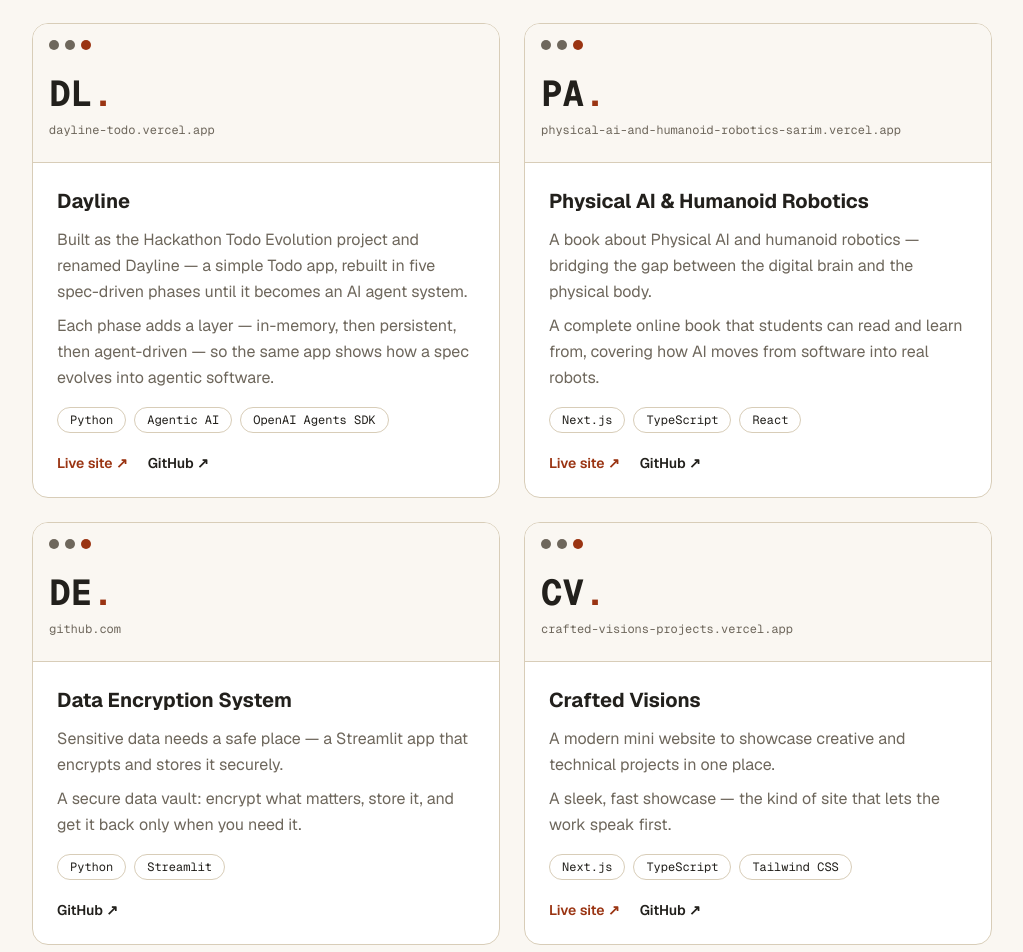
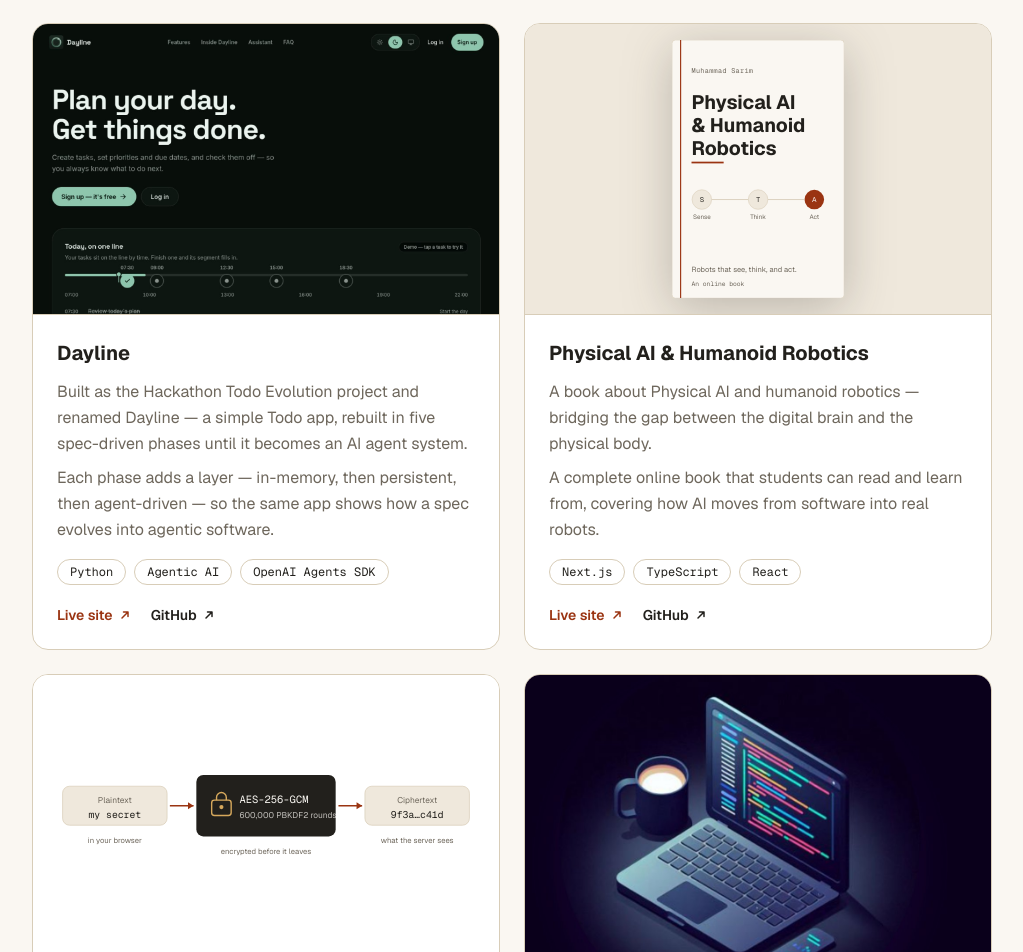
Before and after one commit to SarimArain99/my-portfolio-web, a Next.js app: page / in a window 1280 px wide. Shown: the part 1080-2032 px from the top of the page, without its empty margins (128-1151 px from the left). Built offline with nearby package versions, Linux system fonts and the light colour scheme.

Commit message:
Redesign featured-project cards (A+C hybrid): real screenshots, book cover, encryption diagram; add CipherVault, remove Data Encryption System

```diff
--- a/src/app/globals.css
+++ b/src/app/globals.css
@@ -18,6 +18,7 @@
   --shadow-lift: 0 10px 30px rgba(154, 52, 18, 0.25);
   --shadow-card: 0 20px 50px rgba(34, 32, 28, 0.18);
   --shadow-nav: 0 8px 30px rgba(34, 32, 28, 0.15);
+  --drop-shadow-cover: 0 10px 24px rgba(34, 32, 28, 0.25);
   --font-sans: var(--font-geist-sans), ui-sans-serif, system-ui, sans-serif;
   --font-mono: var(--font-geist-mono), ui-monospace, monospace;
   --font-outlier: "Geist Mono", ui-monospace, monospace;
--- a/src/app/layout.tsx
+++ b/src/app/layout.tsx
@@ -23,7 +23,7 @@ export const metadata: Metadata = {
     template: "%s | Muhammad Sarim",
   },
   description:
-    "Muhammad Sarim is a software developer building Agentic AI systems. School Admin at Islamic Science College, 1,195 students, and a teacher of Website Development with Next.js and AI. Featured work: Dayline (built as the Hackathon Todo Evolution project and renamed Dayline), Physical AI & Humanoid Robotics, Data Encryption System, Crafted Visions.",
+    "Muhammad Sarim is a software developer building Agentic AI systems. School Admin at Islamic Science College, 1,195 students, and a teacher of Website Development with Next.js and AI. Featured work: Dayline (built as the Hackathon Todo Evolution project and renamed Dayline), Physical AI & Humanoid Robotics, CipherVault, Crafted Visions.",
   keywords: [
     "Muhammad Sarim",
     "SarimArain99",
--- a/src/app/page.tsx
+++ b/src/app/page.tsx
@@ -1,6 +1,28 @@
 import Image from "next/image";
 import Reveal from "@/components/Reveal";
+import { BookCover, VaultDiagram } from "@/components/ProjectVisuals";
 import { CURRENTLY, FEATURED_PROJECTS, MORE_PROJECTS, PROFILE, STATS } from "@/lib/data";
+
+function ExternalIcon() {
+  return (
+    <svg
+      width="12"
+      height="12"
+      viewBox="0 0 12 12"
+      fill="none"
+      aria-hidden="true"
+      className="shrink-0"
+    >
+      <path
+        d="M3 9L9 3M9 3H4.5M9 3v4.5"
+        stroke="currentColor"
+        strokeWidth="1.5"
+        strokeLinecap="round"
+        strokeLinejoin="round"
+      />
+    </svg>
+  );
+}
 
 function SectionHeading({ kicker, title }: { kicker: string; title: string }) {
   return (
@@ -120,20 +142,25 @@ export default function Home() {
           {FEATURED_PROJECTS.map((p, i) => (
             <Reveal key={p.title} delay={(i % 2) * 120}>
               <article className="group flex h-full flex-col overflow-hidden rounded-2xl border border-line bg-surface transition-colors transition-transform transition-shadow duration-300 hover:-translate-y-1.5 hover:border-accent/60 hover:shadow-card">
-                {/* Card header: CSS mock browser chrome, not a fake screenshot */}
-                <div className="border-b border-line bg-paper px-4 pb-6 pt-4">
-                  <div className="flex items-center gap-1.5">
-                    <span className="h-2.5 w-2.5 rounded-full bg-muted" />
-                    <span className="h-2.5 w-2.5 rounded-full bg-muted" />
-                    <span className="h-2.5 w-2.5 rounded-full bg-accent" />
-                  </div>
-                  <p className="mt-6 font-mono text-4xl font-bold text-ink transition-transform duration-300 group-hover:-translate-y-0.5">
-                    {p.initials}
-                    <span className="text-accent">.</span>
-                  </p>
-                  <p className="mt-2 font-mono text-xs text-muted">
-                    {p.live ? new URL(p.live).host : "github.com"}
-                  </p>
+                {/* Real visual per project: screenshot, book cover, or diagram — never fake chrome or initials */}
+                <div className="relative aspect-[16/10] overflow-hidden border-b border-line bg-panel">
+                  {p.visual.kind === "screenshot" ? (
+                    <Image
+                      src={p.visual.src}
+                      alt={p.visual.alt}
+                      fill
+                      className="object-cover object-top"
+                      sizes="(min-width: 768px) 50vw, 100vw"
+                    />
+                  ) : p.visual.kind === "cover" ? (
+                    <div className="flex h-full items-center justify-center py-4">
+                      <BookCover />
+                    </div>
+                  ) : (
+                    <div className="flex h-full items-center bg-surface px-4 sm:px-6">
+                      <VaultDiagram />
+                    </div>
+                  )}
                 </div>
                 <div className="flex flex-1 flex-col p-6">
                   <h3 className="text-xl font-bold text-ink">{p.title}</h3>
@@ -150,18 +177,20 @@ export default function Home() {
                         href={p.live}
                         target="_blank"
                         rel="noopener noreferrer"
-                        className="text-accent hover:underline"
+                        className="inline-flex items-center gap-1.5 text-accent hover:underline"
                       >
-                        Live site ↗
+                        Live site
+                        <ExternalIcon />
                       </a>
                     )}
                     <a
                       href={p.github}
                       target="_blank"
                       rel="noopener noreferrer"
-                      className="text-ink hover:underline"
+                      className="inline-flex items-center gap-1.5 text-ink hover:underline"
                     >
-                      GitHub ↗
+                      GitHub
+                      <ExternalIcon />
                     </a>
                   </div>
                 </div>
@@ -188,11 +217,13 @@ export default function Home() {
                   </div>
                 </div>
                 <div className="flex shrink-0 gap-5 text-sm font-semibold">
-                  <a href={p.live} target="_blank" rel="noopener noreferrer" className="text-accent hover:underline">
-                    Live site ↗
+                  <a href={p.live} target="_blank" rel="noopener noreferrer" className="inline-flex items-center gap-1.5 text-accent hover:underline">
+                    Live site
+                    <ExternalIcon />
                   </a>
-                  <a href={p.github} target="_blank" rel="noopener noreferrer" className="text-ink hover:underline">
-                    GitHub ↗
+                  <a href={p.github} target="_blank" rel="noopener noreferrer" className="inline-flex items-center gap-1.5 text-ink hover:underline">
+                    GitHub
+                    <ExternalIcon />
                   </a>
                 </div>
               </li>
@@ -237,8 +268,7 @@ export default function Home() {
                 the Hackathon Todo Evolution project and renamed Dayline,
                 which grows a simple app into an AI agent system;
                 the Physical AI &amp; Humanoid Robotics book; and tools like
-                the Data Encryption System. I like building things that are
-                useful, honest, and easy to understand.
+                CipherVault. I like building things that are useful, honest, and easy to understand.
               </p>
               <p className="text-muted">
                 Stack I use most: React, Next.js, TypeScript, Python, Agentic
@@ -325,7 +355,6 @@ export default function Home() {
       {/* Contact */}
       <section id="contact" className="scroll-mt-20 border-t border-line py-20 text-center">
         <Reveal>
-          <p className="text-xs text-muted">04 — Contact</p>
           <h2 className="mx-auto mt-3 max-w-xl text-4xl font-bold tracking-tight text-ink sm:text-5xl">
             Let&apos;s build something useful.
           </h2>
@@ -342,18 +371,21 @@ export default function Home() {
           </a>
           <ul className="mt-10 flex flex-wrap justify-center gap-6 text-sm font-semibold">
             <li>
-              <a href={PROFILE.github} target="_blank" rel="noopener noreferrer" className="text-ink transition-colors hover:text-accent">
-                GitHub ↗
+              <a href={PROFILE.github} target="_blank" rel="noopener noreferrer" className="inline-flex items-center gap-1.5 text-ink transition-colors hover:text-accent">
+                GitHub
+                <ExternalIcon />
               </a>
             </li>
             <li>
-              <a href={PROFILE.instagram} target="_blank" rel="noopener noreferrer" className="text-ink transition-colors hover:text-accent">
-                Instagram {PROFILE.instagramHandle} ↗
+              <a href={PROFILE.instagram} target="_blank" rel="noopener noreferrer" className="inline-flex items-center gap-1.5 text-ink transition-colors hover:text-accent">
+                Instagram {PROFILE.instagramHandle}
+                <ExternalIcon />
               </a>
             </li>
             <li>
-              <a href={PROFILE.linkedin} target="_blank" rel="noopener noreferrer" className="text-ink transition-colors hover:text-accent">
-                LinkedIn ↗
+              <a href={PROFILE.linkedin} target="_blank" rel="noopener noreferrer" className="inline-flex items-center gap-1.5 text-ink transition-colors hover:text-accent">
+                LinkedIn
+                <ExternalIcon />
               </a>
             </li>
           </ul>
--- /dev/null
+++ b/src/components/ProjectVisuals.tsx
@@ -0,0 +1,155 @@
+/**
+ * Bespoke visuals for the featured-project cards (direction C).
+ * Each visual is a real artifact of its project, drawn in the portfolio's
+ * own tokens — no fake browser chrome, no initials monograms.
+ */
+
+export function BookCover() {
+  return (
+    <svg
+      viewBox="0 0 300 450"
+      role="img"
+      aria-label="Cover of the book Physical AI and Humanoid Robotics"
+      className="h-full w-auto drop-shadow-cover"
+    >
+      <rect width="300" height="450" rx="6" className="fill-paper" />
+      <rect
+        x="0"
+        y="0"
+        width="300"
+        height="450"
+        rx="6"
+        fill="none"
+        className="stroke-line"
+        strokeWidth="1"
+      />
+      {/* spine rule */}
+      <rect x="14" y="0" width="2" height="450" className="fill-accent" />
+      <text
+        x="34"
+        y="58"
+        className="fill-muted font-mono"
+        fontSize="12"
+        letterSpacing="0.5"
+      >
+        Muhammad Sarim
+      </text>
+      <text
+        x="34"
+        y="120"
+        className="fill-ink font-sans font-bold"
+        fontSize="34"
+      >
+        <tspan x="34" dy="0">
+          Physical AI
+        </tspan>
+        <tspan x="34" dy="40">
+          &amp; Humanoid
+        </tspan>
+        <tspan x="34" dy="40">
+          Robotics
+        </tspan>
+      </text>
+      <rect x="34" y="212" width="56" height="3" className="fill-accent" />
+      {/* Sense – Think – Act loop */}
+      <g className="fill-ink font-sans" fontSize="13">
+        <circle cx="52" cy="278" r="17" className="fill-panel stroke-line" />
+        <circle cx="150" cy="278" r="17" className="fill-panel stroke-line" />
+        <circle cx="248" cy="278" r="17" className="fill-accent" />
+        <line x1="69" y1="278" x2="133" y2="278" className="stroke-line" strokeWidth="1.5" />
+        <line x1="167" y1="278" x2="231" y2="278" className="stroke-line" strokeWidth="1.5" />
+        <text x="52" y="283" textAnchor="middle" className="fill-ink" fontSize="12">
+          S
+        </text>
+        <text x="150" y="283" textAnchor="middle" className="fill-ink" fontSize="12">
+          T
+        </text>
+        <text x="248" y="283" textAnchor="middle" className="fill-accent-ink" fontSize="12">
+          A
+        </text>
+        <text x="52" y="312" textAnchor="middle" className="fill-muted" fontSize="11">
+          Sense
+        </text>
+        <text x="150" y="312" textAnchor="middle" className="fill-muted" fontSize="11">
+          Think
+        </text>
+        <text x="248" y="312" textAnchor="middle" className="fill-muted" fontSize="11">
+          Act
+        </text>
+      </g>
+      <text x="34" y="404" className="fill-muted font-sans" fontSize="13">
+        Robots that see, think, and act.
+      </text>
+      <text x="34" y="428" className="fill-muted font-mono" fontSize="11">
+        An online book
+      </text>
+    </svg>
+  );
+}
+
+export function VaultDiagram() {
+  return (
+    <svg
+      viewBox="0 0 600 200"
+      role="img"
+      aria-label="Diagram of CipherVault's encryption flow, from plaintext to ciphertext"
+      className="h-auto w-full"
+    >
+      {/* Plaintext chip */}
+      <g>
+        <rect x="8" y="52" width="150" height="56" rx="10" className="fill-panel stroke-line" />
+        <text x="83" y="76" textAnchor="middle" className="fill-muted font-sans" fontSize="12">
+          Plaintext
+        </text>
+        <text x="83" y="98" textAnchor="middle" className="fill-ink font-mono" fontSize="14">
+          my secret
+        </text>
+        <text x="83" y="134" textAnchor="middle" className="fill-muted font-sans" fontSize="11">
+          in your browser
+        </text>
+      </g>
+      {/* arrow 1 */}
+      <line x1="162" y1="80" x2="196" y2="80" className="stroke-accent" strokeWidth="2" />
+      <path d="M196 80 l-8 -5 v10 z" className="fill-accent" />
+      {/* lock / AES badge */}
+      <g>
+        <rect x="200" y="36" width="200" height="88" rx="10" className="fill-ink" />
+        <g transform="translate(222 62)">
+          <rect x="0" y="10" width="28" height="22" rx="4" fill="none" className="stroke-gold" strokeWidth="2" />
+          <path
+            d="M7 10 V6 a7 7 0 0 1 14 0 v4"
+            fill="none"
+            className="stroke-gold"
+            strokeWidth="2"
+          />
+          <circle cx="14" cy="20" r="3" className="fill-gold" />
+        </g>
+        <text x="262" y="76" className="fill-paper font-mono" fontSize="15">
+          AES-256-GCM
+        </text>
+        <text x="262" y="98" className="fill-paper font-sans" fontSize="12" opacity="0.75">
+          600,000 PBKDF2 rounds
+        </text>
+        <text x="300" y="150" textAnchor="middle" className="fill-muted font-sans" fontSize="11">
+          encrypted before it leaves
+        </text>
+      </g>
+      {/* arrow 2 */}
+      <line x1="404" y1="80" x2="438" y2="80" className="stroke-accent" strokeWidth="2" />
+      <path d="M438 80 l-8 -5 v10 z" className="fill-accent" />
+      {/* Ciphertext chip */}
+      <g>
+        <rect x="442" y="52" width="150" height="56" rx="10" className="fill-panel stroke-line" />
+        <text x="517" y="76" textAnchor="middle" className="fill-muted font-sans" fontSize="12">
+          Ciphertext
+        </text>
+        <text x="517" y="98" textAnchor="middle" className="fill-ink font-mono" fontSize="14">
+          9f3a…c41d
+        </text>
+        <text x="517" y="134" textAnchor="middle" className="fill-muted font-sans" fontSize="11">
+          what the server sees
+        </text>
+      </g>
+    </svg>
+  );
+}
--- a/src/lib/data.ts
+++ b/src/lib/data.ts
@@ -19,6 +19,11 @@ export const STATS = [
 export const CURRENTLY =
   "School Admin · Teaching Website Development & AI";
 
+export type ProjectVisual =
+  | { kind: "screenshot"; src: string; alt: string }
+  | { kind: "cover"; alt: string }
+  | { kind: "diagram"; alt: string };
+
 export type Project = {
   title: string;
   problem: string;
@@ -26,7 +31,7 @@ export type Project = {
   tags: string[];
   live?: string;
   github: string;
-  initials: string;
+  visual: ProjectVisual;
 };
 
 export const FEATURED_PROJECTS: Project[] = [
@@ -39,7 +44,11 @@ export const FEATURED_PROJECTS: Project[] = [
     tags: ["Python", "Agentic AI", "OpenAI Agents SDK"],
     live: "https://dayline-todo.vercel.app",
     github: "https://github.com/SarimArain99/hackathon-todo-evolution",
-    initials: "DL",
+    visual: {
+      kind: "screenshot",
+      src: "/projects/dayline.jpg",
+      alt: "Screenshot of the Dayline app showing the day timeline",
+    },
   },
   {
     title: "Physical AI & Humanoid Robotics",
@@ -51,17 +60,24 @@ export const FEATURED_PROJECTS: Project[] = [
     live: "https://physical-ai-and-humanoid-robotics-sarim.vercel.app",
     github:
       "https://github.com/SarimArain99/physical-ai-and-humanoid-robotics",
-    initials: "PA",
+    visual: {
+      kind: "cover",
+      alt: "Cover of the book Physical AI and Humanoid Robotics",
+    },
   },
   {
-    title: "Data Encryption System",
+    title: "CipherVault",
     problem:
-      "Sensitive data needs a safe place — a Streamlit app that encrypts and stores it securely.",
+      "Secrets need a place where even the server can't read them — a zero-knowledge vault that encrypts in the browser before anything is stored.",
     outcome:
-      "A secure data vault: encrypt what matters, store it, and get it back only when you need it.",
-    tags: ["Python", "Streamlit"],
-    github: "https://github.com/SarimArain99/Data-EncryptionSystem",
-    initials: "DE",
+      "AES-256-GCM encryption in the browser, file tools, a password generator, and expiring share links — live and verified end to end.",
+    tags: ["Next.js", "TypeScript", "WebCrypto"],
+    live: "https://cipher-vault-bice.vercel.app",
+    github: "https://github.com/SarimArain99/CipherVault",
+    visual: {
+      kind: "diagram",
+      alt: "Diagram of CipherVault's encryption flow, from plaintext to ciphertext",
+    },
   },
   {
     title: "Crafted Visions",
@@ -72,7 +88,11 @@ export const FEATURED_PROJECTS: Project[] = [
     tags: ["Next.js", "TypeScript", "Tailwind CSS"],
     live: "https://crafted-visions-projects.vercel.app",
     github: "https://github.com/SarimArain99/Crafted-Visions",
-    initials: "CV",
+    visual: {
+      kind: "screenshot",
+      src: "/projects/crafted-visions.jpg",
+      alt: "Screenshot of the Crafted Visions homepage illustration",
+    },
   },
 ];
 
```
